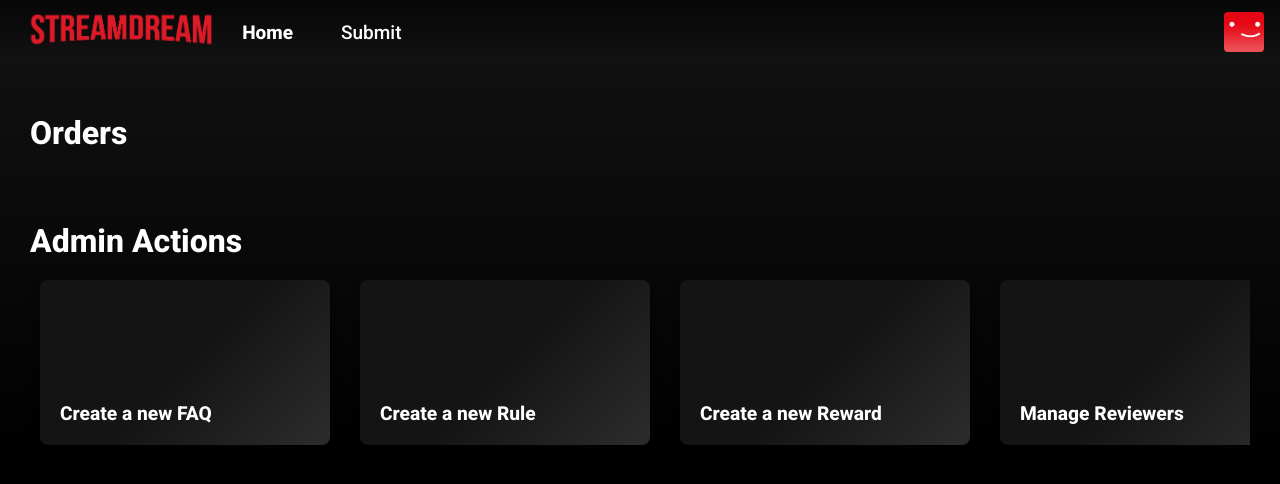
After one commit to sebcun/streamdream, a Flask app: template templates/admin.html in a window 1280 px wide. The commit adds this page. Shown: the top 484 px of the page. Run offline with Flask 3, Linux system fonts and the light colour scheme; the template is opened without the code that fills it, so the values that code supplies are empty; parts of the project's set-up code (start-up, migrations or seed data) failed here and were passed over.

Commit message:
Added /admin route which has admin actions (manage reviewers, create FAQ, etc)

```diff
--- a/app.py
+++ b/app.py
@@ -23,6 +23,15 @@ def reviewer():
     if status == 200:
         if response['role'] != 0:
                 return render_template('reviewer.html')
+    return redirect(url_for('index'))
+
+@app.route('/admin')
+def admin():
+    user = session.get("slackID")
+    response, status = getProfile(slackid=user)
+    if status == 200:
+        if response['role'] == 1:
+                return render_template('admin.html')
     return redirect(url_for('index'))
 
 @app.route('/profile')
--- a/static/js/admin.js
+++ b/static/js/admin.js
@@ -1,4 +1,170 @@
-function showManage() {
+document.addEventListener("DOMContentLoaded", () => {
+  const adminOrdersContainer = document.getElementById("adminOrdersContainer");
+  const adminActionsContainer = document.getElementById(
+    "adminActionsContainer"
+  );
+
+  const faqCard = document.createElement("div");
+  faqCard.classList.add("card");
+  faqCard.onclick = () => createNewFAQ();
+  faqCard.innerHTML = `<h2>Create a new FAQ</h2>`;
+  adminActionsContainer.appendChild(faqCard);
+
+  const ruleCard = document.createElement("div");
+  ruleCard.classList.add("card");
+  ruleCard.onclick = () => createNewRule();
+  ruleCard.innerHTML = `<h2>Create a new Rule</h2>`;
+  adminActionsContainer.appendChild(ruleCard);
+
+  const rewardCard = document.createElement("div");
+  rewardCard.classList.add("card");
+  rewardCard.onclick = () => createNewReward();
+  rewardCard.innerHTML = `<h2>Create a new Reward</h2>`;
+  adminActionsContainer.appendChild(rewardCard);
+
+  const reviewerManageCard = document.createElement("div");
+  reviewerManageCard.classList.add("card");
+  reviewerManageCard.onclick = () => manageReviewers();
+  reviewerManageCard.innerHTML = `<h2>Manage Reviewers</h2>`;
+  adminActionsContainer.appendChild(reviewerManageCard);
+});
+
+function createNewFAQ() {
+  openModalHTML(
+    "Create a new FAQ",
+    `
+      <form id="newFAQForm" class="submit-form">
+        <label for="faqTitle">FAQ Title:</label>
+        <input type="text" id="faqTitle" name="faqTitle" required>
+
+        <label for="faqDescription">FAQ Description:</label>
+        <textarea id="faqDescription" name="faqDescription" required></textarea>
+
+        <div style="display: flex; flex-direction: row; gap: 10px; margin-top: 10px;">
+          <button type="submit" class="button">Create</button>
+          <button type="button" class="button" onclick="closeModal()">Cancel</button>
+        </div>
+      </form>
+    `
+  );
+
+  document
+    .getElementById("newFAQForm")
+    .addEventListener("submit", function (e) {
+      e.preventDefault();
+
+      const formData = new FormData(this);
+      const data = Object.fromEntries(formData);
+
+      fetch(`/api/createfaq`, {
+        method: "POST",
+        headers: { "Content-Type": "application/json" },
+        body: JSON.stringify(data),
+      })
+        .then((response) => response.json())
+        .then((data) => {
+          showToast("FAQ created!", { color: "success" });
+          closeModal();
+        })
+        .catch((error) => {
+          console.error("Approval error:", error);
+          showToast("Network error. Please try again.", { color: "error" });
+        });
+    });
+}
+
+function createNewRule() {
+  openModalHTML(
+    "Create a new Rule",
+    `
+      <form id="newRuleForm" class="submit-form">
+        <label for="ruleTitle">Rule Title:</label>
+        <input type="text" id="ruleTitle" name="ruleTitle" required>
+
+        <label for="ruleDescription">Rule Description:</label>
+        <textarea id="ruleDescription" name="ruleDescription" required></textarea>
+
+        <div style="display: flex; flex-direction: row; gap: 10px; margin-top: 10px;">
+          <button type="submit" class="button">Create</button>
+          <button type="button" class="button" onclick="closeModal()">Cancel</button>
+        </div>
+      </form>
+    `
+  );
+
+  document
+    .getElementById("newRuleForm")
+    .addEventListener("submit", function (e) {
+      e.preventDefault();
+
+      const formData = new FormData(this);
+      const data = Object.fromEntries(formData);
+
+      fetch(`/api/createrule`, {
+        method: "POST",
+        headers: { "Content-Type": "application/json" },
+        body: JSON.stringify(data),
+      })
+        .then((response) => response.json())
+        .then((data) => {
+          showToast("Rule created!", { color: "success" });
+          closeModal();
+        })
+        .catch((error) => {
+          console.error("Approval error:", error);
+          showToast("Network error. Please try again.", { color: "error" });
+        });
+    });
+}
+
+function createNewReward() {
+  openModalHTML(
+    "Create a new Reward",
+    `
+      <form id="newRewardForm" class="submit-form">
+        <label for="rewardTitle">Reward Title:</label>
+        <input type="text" id="rewardTitle" name="rewardTitle" required>
+
+        <label for="rewardDescription">Reward Description:</label>
+        <textarea id="rewardDescription" name="rewardDescription" required></textarea>
+
+        <label for="rewardTime">Reward Price:</label>
+        <input type="number" id="rewardTime" name="rewardTime" required></textarea>
+
+        <div style="display: flex; flex-direction: row; gap: 10px; margin-top: 10px;">
+          <button type="submit" class="button">Create</button>
+          <button type="button" class="button" onclick="closeModal()">Cancel</button>
+        </div>
+      </form>
+    `
+  );
+
+  document
+    .getElementById("newRewardForm")
+    .addEventListener("submit", function (e) {
+      e.preventDefault();
+
+      const formData = new FormData(this);
+      const data = Object.fromEntries(formData);
+
+      fetch(`/api/createreward`, {
+        method: "POST",
+        headers: { "Content-Type": "application/json" },
+        body: JSON.stringify(data),
+      })
+        .then((response) => response.json())
+        .then((data) => {
+          showToast("Reward created!", { color: "success" });
+          closeModal();
+        })
+        .catch((error) => {
+          console.error("Approval error:", error);
+          showToast("Network error. Please try again.", { color: "error" });
+        });
+    });
+}
+
+function manageReviewers() {
   openModalHTML(
     "Manage Reviewers",
     `
--- a/static/js/profile.js
+++ b/static/js/profile.js
@@ -19,36 +19,12 @@ document.addEventListener("DOMContentLoaded", function () {
         reviewerA.textContent = "Reviewer";
         reviewerA.href = "/reviewer";
         profileDropdown.appendChild(reviewerA);
+
         if (data["role"] === 1) {
-          console.log("hello");
-          const manageA = document.createElement("a");
-          manageA.textContent = "Manage";
-          manageA.href = "";
-          manageA.onclick = function (e) {
-            e.preventDefault();
-            showManage();
-          };
-          profileDropdown.appendChild(manageA);
-
-          if (document.getElementById("faqContainer")) {
-            const faqCard = document.createElement("div");
-            faqCard.classList.add("card");
-            faqCard.onclick = () => createNewFAQ();
-            faqCard.innerHTML = `<h2>Create a new FAQ</h2>`;
-            document.getElementById("faqContainer").appendChild(faqCard);
-
-            const ruleCard = document.createElement("div");
-            ruleCard.classList.add("card");
-            ruleCard.onclick = () => createNewRule();
-            ruleCard.innerHTML = `<h2>Create a new Rule</h2>`;
-            document.getElementById("rulesContainer").appendChild(ruleCard);
-
-            const rewardCard = document.createElement("div");
-            rewardCard.classList.add("card");
-            rewardCard.onclick = () => createNewReward();
-            rewardCard.innerHTML = `<h2>Create a new Reward</h2>`;
-            document.getElementById("rewardContainer").appendChild(rewardCard);
-          }
+          const adminA = document.createElement("a");
+          adminA.textContent = "Admin";
+          adminA.href = "/admin";
+          profileDropdown.appendChild(adminA);
         }
       }
 
@@ -63,138 +39,3 @@ document.addEventListener("DOMContentLoaded", function () {
       profileDropdown.appendChild(logoutA);
     });
 });
-
-function createNewFAQ() {
-  openModalHTML(
-    "Create a new FAQ",
-    `
-      <form id="newFAQForm" class="submit-form">
-        <label for="faqTitle">FAQ Title:</label>
-        <input type="text" id="faqTitle" name="faqTitle" required>
-
-        <label for="faqDescription">FAQ Description:</label>
-        <textarea id="faqDescription" name="faqDescription" required></textarea>
-
-        <div style="display: flex; flex-direction: row; gap: 10px; margin-top: 10px;">
-          <button type="submit" class="button">Create</button>
-          <button type="button" class="button" onclick="closeModal()">Cancel</button>
-        </div>
-      </form>
-    `
-  );
-
-  document
-    .getElementById("newFAQForm")
-    .addEventListener("submit", function (e) {
-      e.preventDefault();
-
-      const formData = new FormData(this);
-      const data = Object.fromEntries(formData);
-
-      fetch(`/api/createfaq`, {
-        method: "POST",
-        headers: { "Content-Type": "application/json" },
-        body: JSON.stringify(data),
-      })
-        .then((response) => response.json())
-        .then((data) => {
-          showToast("FAQ created!", { color: "success" });
-          closeModal();
-        })
-        .catch((error) => {
-          console.error("Approval error:", error);
-          showToast("Network error. Please try again.", { color: "error" });
-        });
-    });
-}
-
-function createNewRule() {
-  openModalHTML(
-    "Create a new Rule",
-    `
-      <form id="newRuleForm" class="submit-form">
-        <label for="ruleTitle">Rule Title:</label>
-        <input type="text" id="ruleTitle" name="ruleTitle" required>
-
-        <label for="ruleDescription">Rule Description:</label>
-        <textarea id="ruleDescription" name="ruleDescription" required></textarea>
-
-        <div style="display: flex; flex-direction: row; gap: 10px; margin-top: 10px;">
-          <button type="submit" class="button">Create</button>
-          <button type="button" class="button" onclick="closeModal()">Cancel</button>
-        </div>
-      </form>
-    `
-  );
-
-  document
-    .getElementById("newRuleForm")
-    .addEventListener("submit", function (e) {
-      e.preventDefault();
-
-      const formData = new FormData(this);
-      const data = Object.fromEntries(formData);
-
-      fetch(`/api/createrule`, {
-        method: "POST",
-        headers: { "Content-Type": "application/json" },
-        body: JSON.stringify(data),
-      })
-        .then((response) => response.json())
-        .then((data) => {
-          showToast("Rule created!", { color: "success" });
-          closeModal();
-        })
-        .catch((error) => {
-          console.error("Approval error:", error);
-          showToast("Network error. Please try again.", { color: "error" });
-        });
-    });
-}
-
-function createNewReward() {
-  openModalHTML(
-    "Create a new Reward",
-    `
-      <form id="newRewardForm" class="submit-form">
-        <label for="rewardTitle">Reward Title:</label>
-        <input type="text" id="rewardTitle" name="rewardTitle" required>
-
-        <label for="rewardDescription">Reward Description:</label>
-        <textarea id="rewardDescription" name="rewardDescription" required></textarea>
-
-        <label for="rewardTime">Reward Price:</label>
-        <input type="number" id="rewardTime" name="rewardTime" required></textarea>
-
-        <div style="display: flex; flex-direction: row; gap: 10px; margin-top: 10px;">
-          <button type="submit" class="button">Create</button>
-          <button type="button" class="button" onclick="closeModal()">Cancel</button>
-        </div>
-      </form>
-    `
-  );
-
-  document
-    .getElementById("newRewardForm")
-    .addEventListener("submit", function (e) {
-      e.preventDefault();
-
-      const formData = new FormData(this);
-      const data = Object.fromEntries(formData);
-
-      fetch(`/api/createreward`, {
-        method: "POST",
-        headers: { "Content-Type": "application/json" },
-        body: JSON.stringify(data),
-      })
-        .then((response) => response.json())
-        .then((data) => {
-          showToast("Reward created!", { color: "success" });
-          closeModal();
-        })
-        .catch((error) => {
-          console.error("Approval error:", error);
-          showToast("Network error. Please try again.", { color: "error" });
-        });
-    });
-}
--- /dev/null
+++ b/templates/admin.html
@@ -0,0 +1,20 @@
+{% extends 'base.html' %} {% block title %}Admin{% endblock %} {% block styles
+%}<link rel="stylesheet" href="/static/css/index.css" /><link
+  rel="stylesheet"
+  href="/static/css/submit.css"
+/>
+{% endblock %} {% block contents %}
+
+<div class="category">
+  <h1>Orders</h1>
+  <div class="cards" id="adminOrdersContainer"></div>
+</div>
+
+<div class="category">
+  <h1>Admin Actions</h1>
+  <div class="cards" id="adminActionsContainer"></div>
+</div>
+
+{% endblock %} {% block scripts %}
+<script src="/static/js/admin.js"></script>
+{% endblock %}
--- a/templates/base.html
+++ b/templates/base.html
@@ -79,7 +79,6 @@
   <script src="/static/js/navbar.js"></script>
   <script src="/static/js/toasts.js"></script>
   <script src="/static/js/profile.js"></script>
-  <script src="/static/js/admin.js"></script>
   {% block scripts %}{% endblock %}
 
   <script>
```
Also changed, not shown: db.py (+14 -0 lines).
